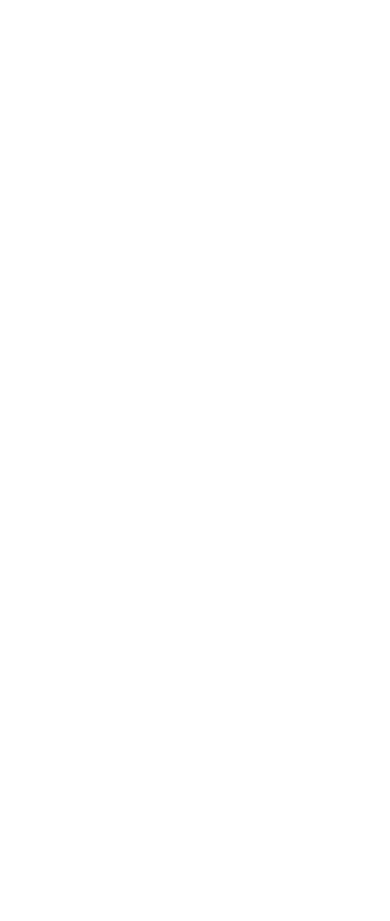
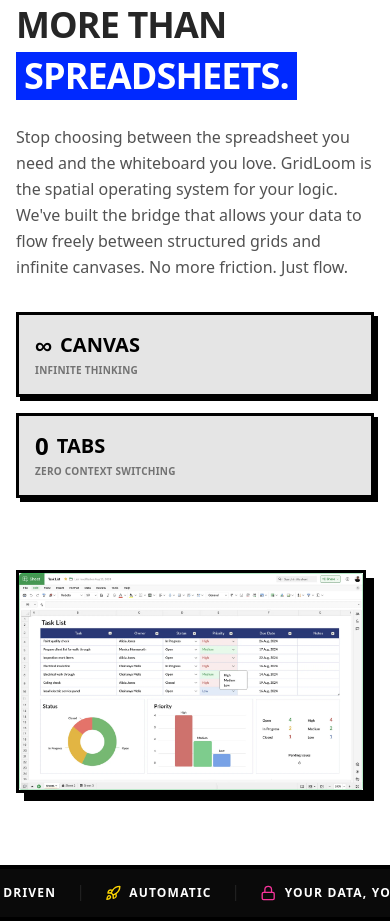
Before and after one commit to Rahul-R79/GridLoom, a Next.js app in the folder apps/web/: page / in a window 390 px wide. Shown: the part 1460-2381 px from the top of the page. Before the commit the page ends 1347 px from the top, so only its background shows below. Built offline with nearby package versions, Linux system fonts and the light colour scheme.

Commit message:
feat: add responsive neo-brutalist About Section

```diff
--- /dev/null
+++ b/apps/web/app/components/AboutSection.tsx
@@ -0,0 +1,133 @@
+'use client';
+
+import Image from 'next/image';
+import { Star, Users, Rocket, Lock } from 'lucide-react';
+import { motion } from 'framer-motion';
+
+export default function AboutSection() {
+  const marqueeItems = [
+    {
+      id: 1,
+      icon: <Star className="text-tertiary h-4 w-4 shrink-0 sm:h-5 sm:w-5" fill="currentColor" />,
+      text: 'OPEN SOURCE',
+    },
+    {
+      id: 2,
+      icon: <Users className="h-4 w-4 shrink-0 text-blue-400 sm:h-5 sm:w-5" />,
+      text: 'COMMUNITY DRIVEN',
+    },
+    {
+      id: 3,
+      icon: <Rocket className="text-tertiary h-4 w-4 shrink-0 sm:h-5 sm:w-5" />,
+      text: 'AUTOMATIC',
+    },
+    {
+      id: 4,
+      icon: <Lock className="h-4 w-4 shrink-0 text-pink-500 sm:h-5 sm:w-5" />,
+      text: 'YOUR DATA, YOUR RULES',
+    },
+  ];
+
+  return (
+    <section className="relative flex w-full flex-col overflow-hidden pt-16 pb-0 sm:pt-24 lg:pt-32">
+      <div className="mx-auto flex w-full max-w-[1400px] flex-col items-center justify-between gap-10 px-4 pb-16 sm:px-8 sm:pb-24 lg:flex-row lg:items-start lg:gap-8 lg:px-16">
+        {/* Left Column */}
+        <div className="flex w-full flex-col items-start space-y-6 sm:space-y-8 lg:mt-12 lg:w-[45%]">
+          {/* Badge */}
+          <div className="bg-tertiary inline-block border-[3px] border-black px-3 py-1 text-xs font-black text-black uppercase shadow-[3px_3px_0_#000] sm:px-4 sm:py-1.5 sm:text-sm sm:shadow-[4px_4px_0_#000]">
+            ABOUT GRIDLOOM
+          </div>
+
+          {/* Heading */}
+          <h1 className="text-4xl leading-[1.1] font-black tracking-tight text-neutral-800 uppercase sm:text-5xl md:text-6xl lg:text-[5rem] lg:leading-[1.05]">
+            <span className="mb-2 block">MORE THAN</span>
+            <span className="bg-primary inline-block px-2 py-1 text-white">SPREADSHEETS.</span>
+          </h1>
+
+          {/* Paragraph */}
+          <p className="max-w-lg text-base leading-relaxed font-medium text-neutral-600 sm:text-lg lg:text-xl">
+            Stop choosing between the spreadsheet you need and the whiteboard you love. GridLoom is
+            the spatial operating system for your logic. We&apos;ve built the bridge that allows
+            your data to flow freely between structured grids and infinite canvases. No more
+            friction. Just flow.
+          </p>
+
+          {/* Cards */}
+          <div className="flex w-full flex-col gap-4 pt-2 sm:flex-row">
+            <div className="flex flex-1 flex-col justify-center border-[3px] border-black bg-neutral-200 p-4 shadow-[4px_4px_0_#000] sm:p-6">
+              <div className="mb-1 flex items-center gap-2 text-xl font-black text-black sm:text-2xl">
+                <span className="text-2xl leading-none sm:text-3xl">∞</span> CANVAS
+              </div>
+              <div className="text-[10px] font-bold tracking-wide text-neutral-500 uppercase sm:text-xs">
+                INFINITE THINKING
+              </div>
+            </div>
+
+            <div className="flex flex-1 flex-col justify-center border-[3px] border-black bg-neutral-200 p-4 shadow-[4px_4px_0_#000] sm:p-6">
+              <div className="mb-1 flex items-center gap-2 text-xl font-black text-black sm:text-2xl">
+                <span className="text-2xl leading-none sm:text-3xl">0</span> TABS
+              </div>
+              <div className="text-[10px] font-bold tracking-wide text-neutral-500 uppercase sm:text-xs">
+                ZERO CONTEXT SWITCHING
+              </div>
+            </div>
+          </div>
+        </div>
+
+        {/* Right Column (Image) */}
+        <div className="mt-8 flex w-full justify-center lg:mt-0 lg:w-[50%] lg:justify-end">
+          <div className="relative mr-2 mb-2 w-full max-w-[800px] overflow-hidden border-[3px] border-black bg-white shadow-[8px_8px_0_#000] sm:mr-3 sm:mb-3 sm:shadow-[12px_12px_0_#000] lg:mr-4 lg:mb-4 lg:shadow-[16px_16px_0_#000]">
+            <Image
+              src="/images/sheet.webp"
+              alt="GridLoom Spreadsheet Interface"
+              width={1600}
+              height={1200}
+              priority
+              className="h-auto w-full object-cover"
+              sizes="(max-width: 1024px) 100vw, 50vw"
+            />
+          </div>
+        </div>
+      </div>
+
+      {/* Bottom Bar */}
+      <div className="w-full overflow-hidden border-y-4 border-black bg-[#0a0a0a] text-white">
+        {/* Mobile: Autoplay Marquee */}
+        <div className="flex py-4 md:hidden">
+          <motion.div
+            className="flex shrink-0 whitespace-nowrap"
+            animate={{ x: ['0%', '-50%'] }}
+            transition={{ repeat: Infinity, ease: 'linear', duration: 15 }}
+          >
+            {/* Render items twice to create the infinite scroll effect */}
+            {[...marqueeItems, ...marqueeItems].map((item, idx) => (
+              <div
+                key={`${item.id}-${idx}`}
+                className="flex shrink-0 items-center justify-center gap-2 border-r border-neutral-800 px-6 text-xs font-bold tracking-widest uppercase sm:text-sm"
+              >
+                {item.icon} <span>{item.text}</span>
+              </div>
+            ))}
+          </motion.div>
+        </div>
+
+        {/* Desktop: Static Flex */}
+        <div className="mx-auto hidden w-full max-w-[1400px] flex-row items-center justify-between divide-x divide-neutral-800 px-12 py-4 text-sm font-bold tracking-widest uppercase md:flex lg:text-base">
+          <div className="flex w-auto items-center justify-center gap-2 px-4 text-center lg:gap-3 lg:px-6">
+            <Star className="text-tertiary h-5 w-5 shrink-0" fill="currentColor" />{' '}
+            <span>OPEN SOURCE</span>
+          </div>
+          <div className="flex w-auto items-center justify-center gap-2 px-4 text-center lg:gap-3 lg:px-6">
+            <Users className="h-5 w-5 shrink-0 text-blue-400" /> <span>COMMUNITY DRIVEN</span>
+          </div>
+          <div className="flex w-auto items-center justify-center gap-2 px-4 text-center lg:gap-3 lg:px-6">
+            <Rocket className="text-tertiary h-5 w-5 shrink-0" /> <span>AUTOMATIC</span>
+          </div>
+          <div className="flex w-auto items-center justify-center gap-2 px-4 text-center lg:gap-3 lg:px-6">
+            <Lock className="h-5 w-5 shrink-0 text-pink-500" /> <span>YOUR DATA, YOUR RULES</span>
+          </div>
+        </div>
+      </div>
+    </section>
+  );
+}
--- a/apps/web/app/page.tsx
+++ b/apps/web/app/page.tsx
@@ -1,6 +1,7 @@
 import Hero from './components/Hero';
 import Header from './components/Header';
 import ScrollMarquee from './components/ScrollMarquee';
+import AboutSection from './components/AboutSection';
 
 export default function Page() {
   return (
@@ -8,6 +9,7 @@
       <Header />
       <Hero />
       <ScrollMarquee />
+      <AboutSection />
     </main>
   );
 }
```
Also changed, not shown: apps/web/public/images/sheet.webp (added).
